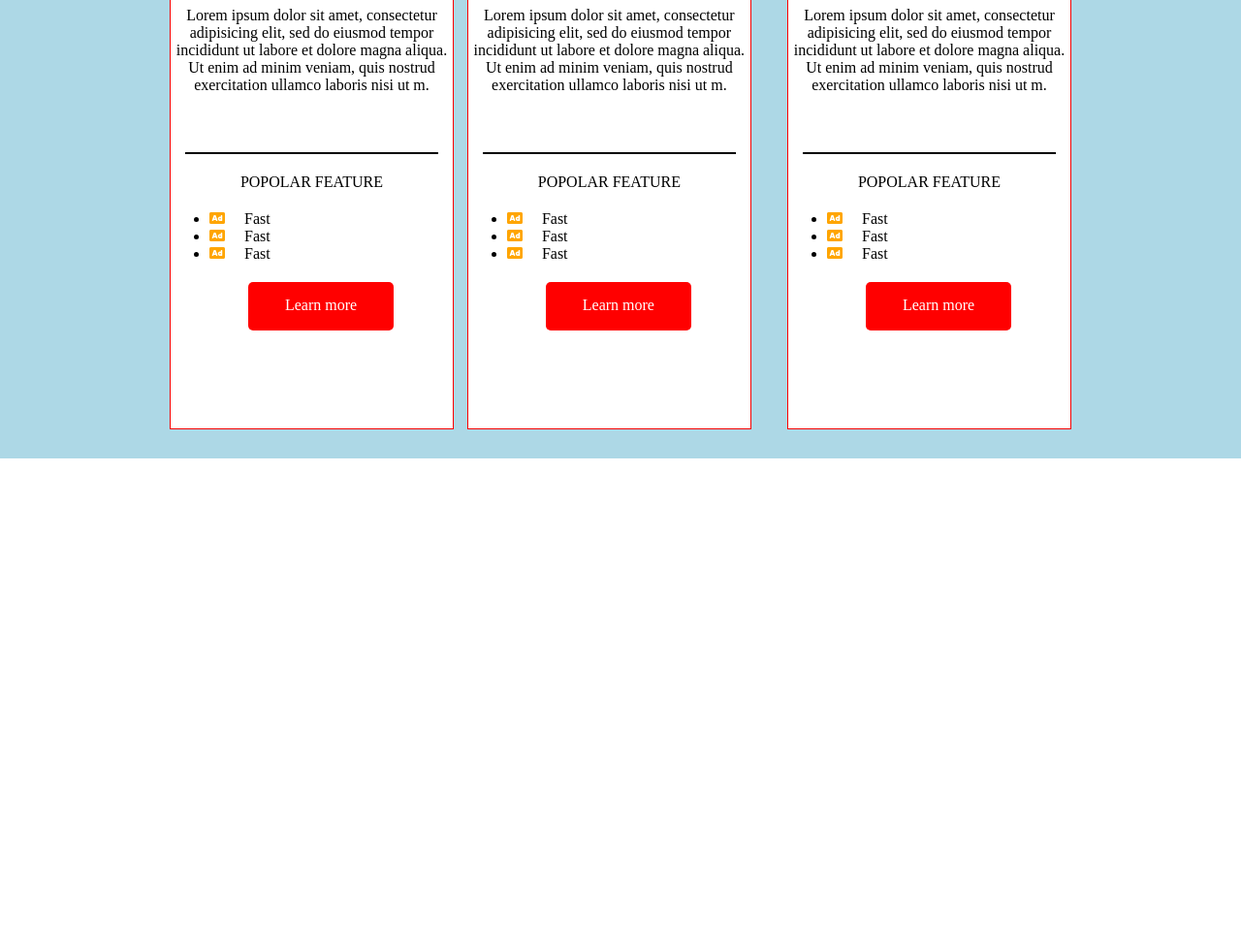
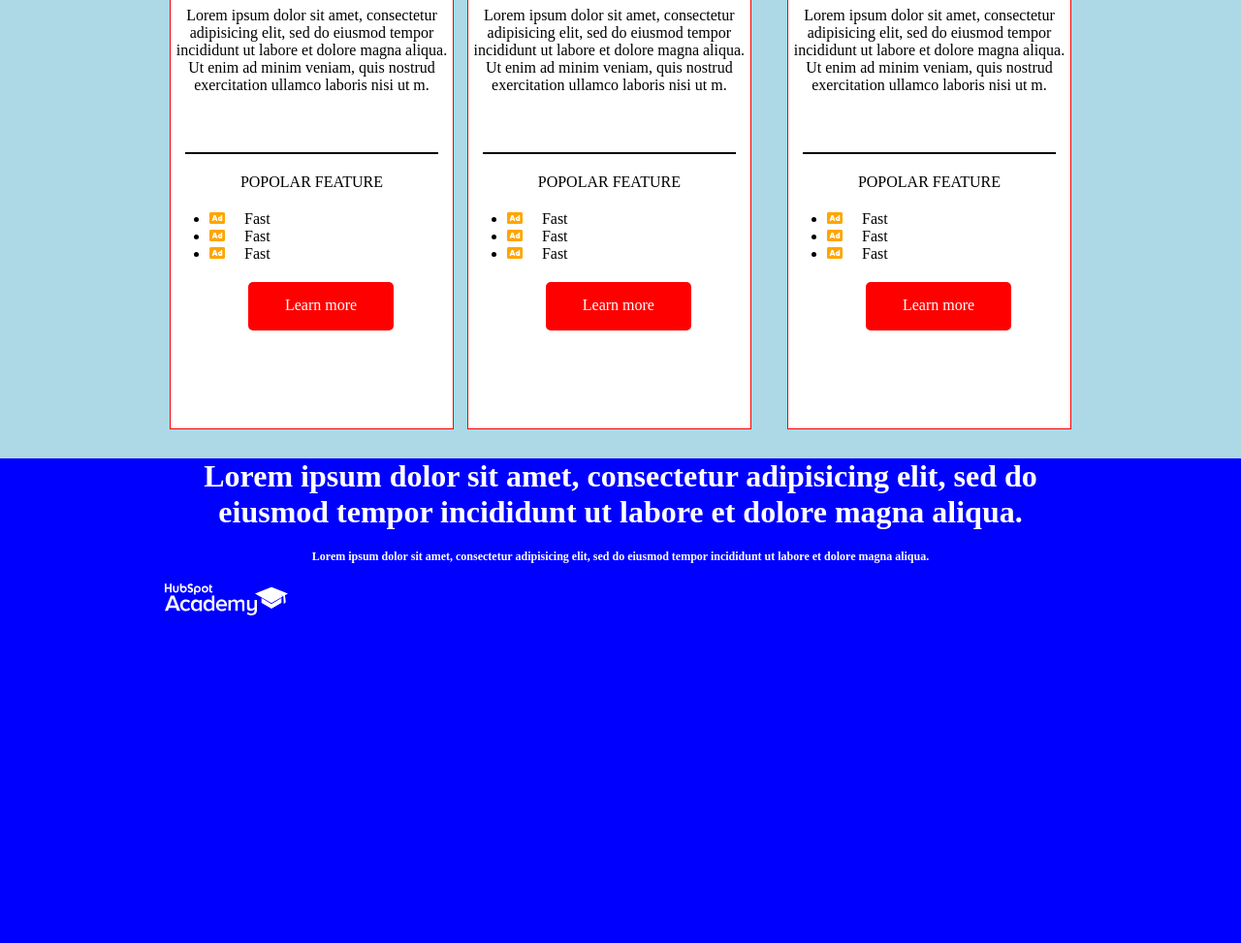
Before and after one commit to FrancescoGalanti/cartella-repo-htmlcss-hubspot, a plain HTML site: page index.html in a window 1280 px wide. Shown: the part 1933-2906 px from the top of the page at 97% size. Before the commit the page ends 2406 px from the top, so only its background shows below. Drawn offline with Linux system fonts and the light colour scheme.

Commit message:
Add icon terzo blocco

```diff
--- a/index.html
+++ b/index.html
@@ -227,9 +227,24 @@
 
       </header>
       <!-- Main -->
-      <main  class="Terzo-blocco">
+      <div class="Contaner10">
 
-      </main>
+
+       <main  class="Terzo-blocco">
+          <h1 class="Lorem">Lorem ipsum dolor sit amet, consectetur adipisicing elit, sed do eiusmod tempor incididunt ut labore et dolore magna aliqua.<h1>
+          <p class="Lorem2">Lorem ipsum dolor sit amet, consectetur adipisicing elit, sed do eiusmod tempor incididunt ut labore et dolore magna aliqua.</p>
+          <div class="contaner12">
+            <div class="row">
+               <div class="COL">
+                 <div class="Product">
+                    <img src="./img/homepage_community_academy.svg" alt="">
+                 </div>
+               </div>
+            </div>
+          </div>
+
+       </main>
+      </div>
       <!-- Footer -->
       <footer class="Terzo-blocco">
 
--- a/styles.css
+++ b/styles.css
@@ -385,3 +385,48 @@ i.fas.fa-ad{
   margin-right: 20px;
 }
 /* Layout terzo blocco */
+
+main.Terzo-blocco{
+margin: 0 150px;
+}
+
+.Contaner10{
+  background-color:blue;
+  height:500px;
+}
+
+.Lorem{
+  text-align: center;
+  color: white;
+}
+
+.Lorem2{
+  margin-top: 20px;
+  font-size: 12px;
+  color: white;
+  text-align: center;
+  margin-bottom: 20px;
+}
+
+.contaner12{
+
+}
+
+.row{
+  margin-bottom: 20px;
+}
+
+.row::after{
+  content: "";
+  display: table;
+  clear: both;
+}
+
+.COL{
+  float: left;
+  width: 33.33%;
+  padding: 0 20px;
+}
+.Product{
+  position: relative;
+}
```
